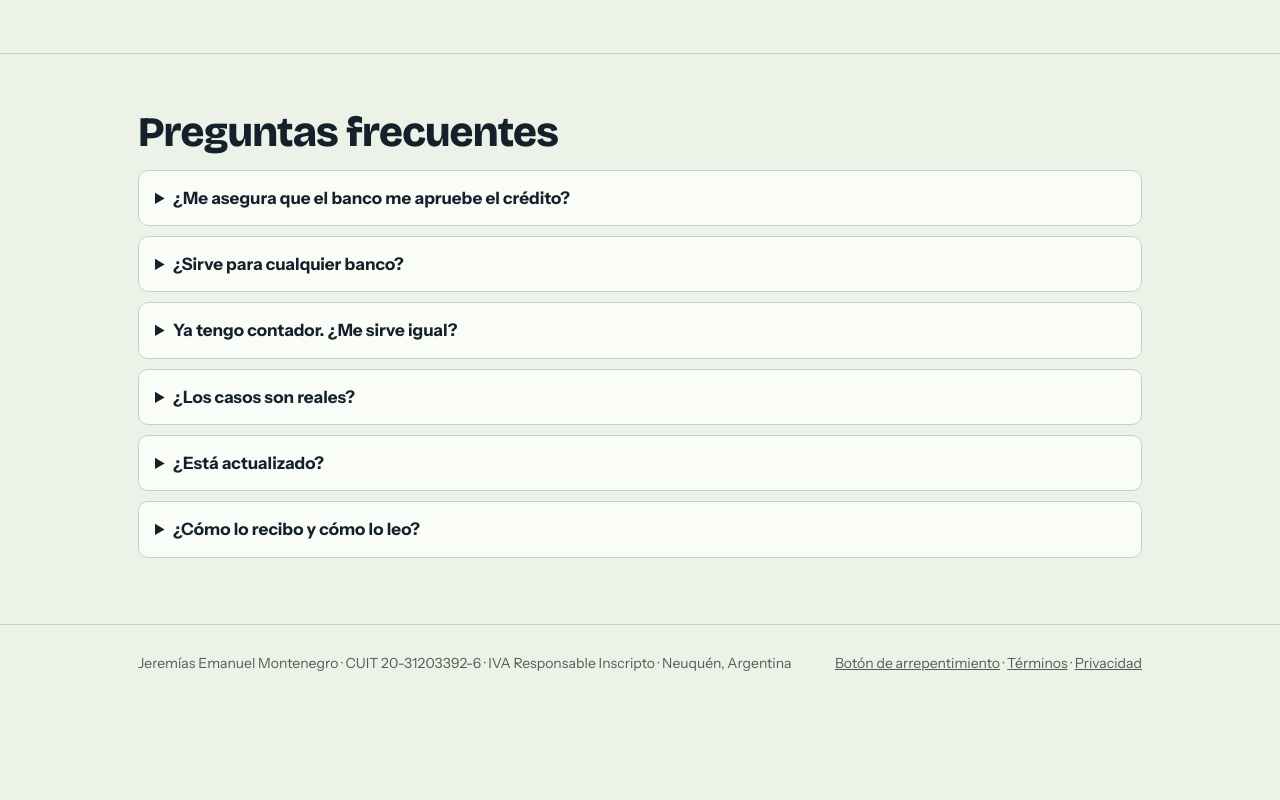
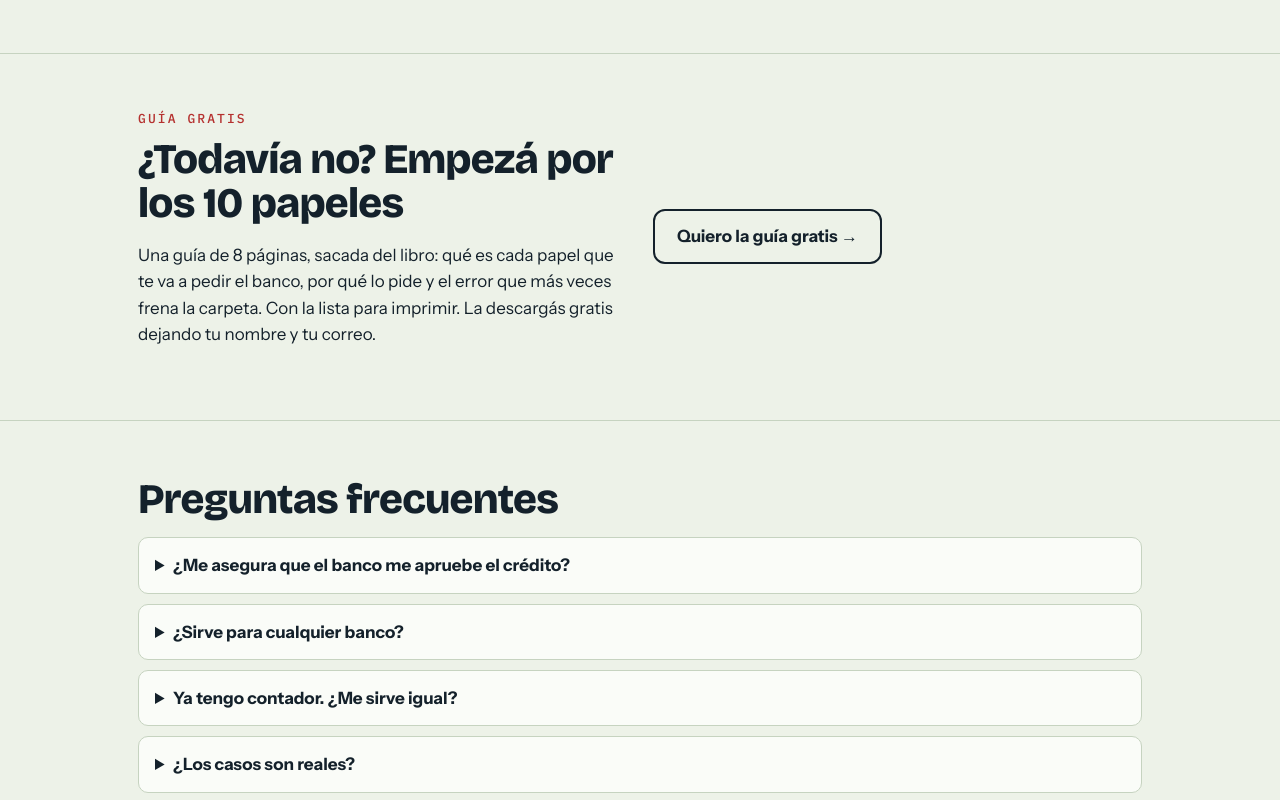
Before and after one commit to jeremont20007-boop/del-costo-al-precio-de-venta, a plain HTML site: page carpeta-bancaria/index.html in a window 1280 px wide. Shown: the part 5172-5972 px from the top of the page. Before the commit the page ends 5936 px from the top, so only its background shows below. Drawn offline with nearby package versions, Linux system fonts and the light colour scheme.

Commit message:
Carpeta bancaria: enlace a la guía gratis «Los 10 papeles»
Co-Authored-By: Claude Opus 5.5 <noreply@anthropic.com>

```diff
--- a/carpeta-bancaria/index.html
+++ b/carpeta-bancaria/index.html
@@ -178,6 +178,15 @@ footer .wrap{display:flex;flex-wrap:wrap;justify-content:space-between;gap:10px}
   </div>
 </div></section>
 
+<section id="guia-gratis"><div class="wrap dos" style="align-items:center">
+  <div>
+    <p class="k">Guía gratis</p>
+    <h2>¿Todavía no? Empezá por los 10 papeles</h2>
+    <p>Una guía de 8 páginas, sacada del libro: qué es cada papel que te va a pedir el banco, por qué lo pide y el error que más veces frena la carpeta. Con la lista para imprimir. La descargás gratis dejando tu nombre y tu correo.</p>
+  </div>
+  <p><a class="btn ghost" href="https://costo-laboral-argentino.lovable.app/guia-carpeta-bancaria" target="_blank" rel="noopener">Quiero la guía gratis →</a></p>
+</div></section>
+
 <section id="faq"><div class="wrap">
   <h2>Preguntas frecuentes</h2>
   <details><summary>¿Me asegura que el banco me apruebe el crédito?</summary><p>No, y nadie honesto puede asegurarlo: la decisión es del banco. El libro te muestra cómo llegar con la carpeta completa, coherente y con tu capacidad de pago calculada, que es lo que depende de vos.</p></details>
```
